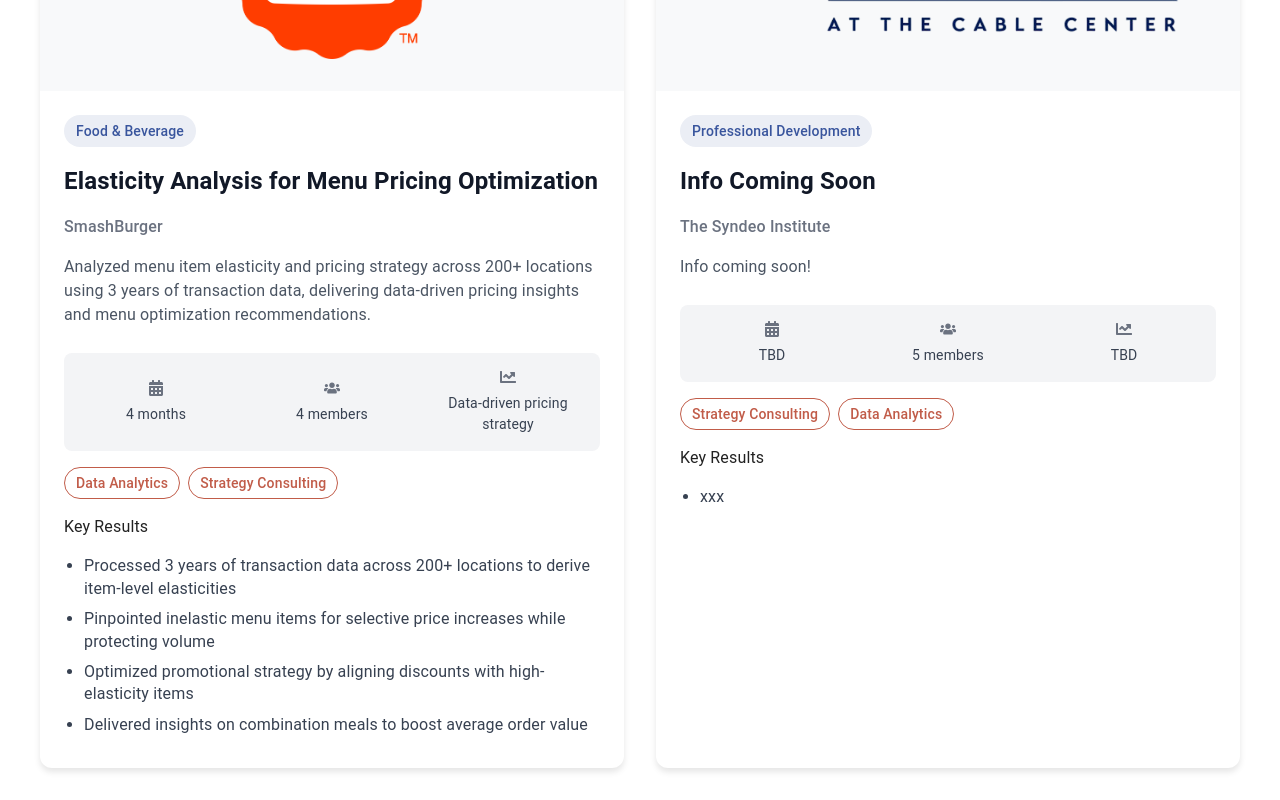
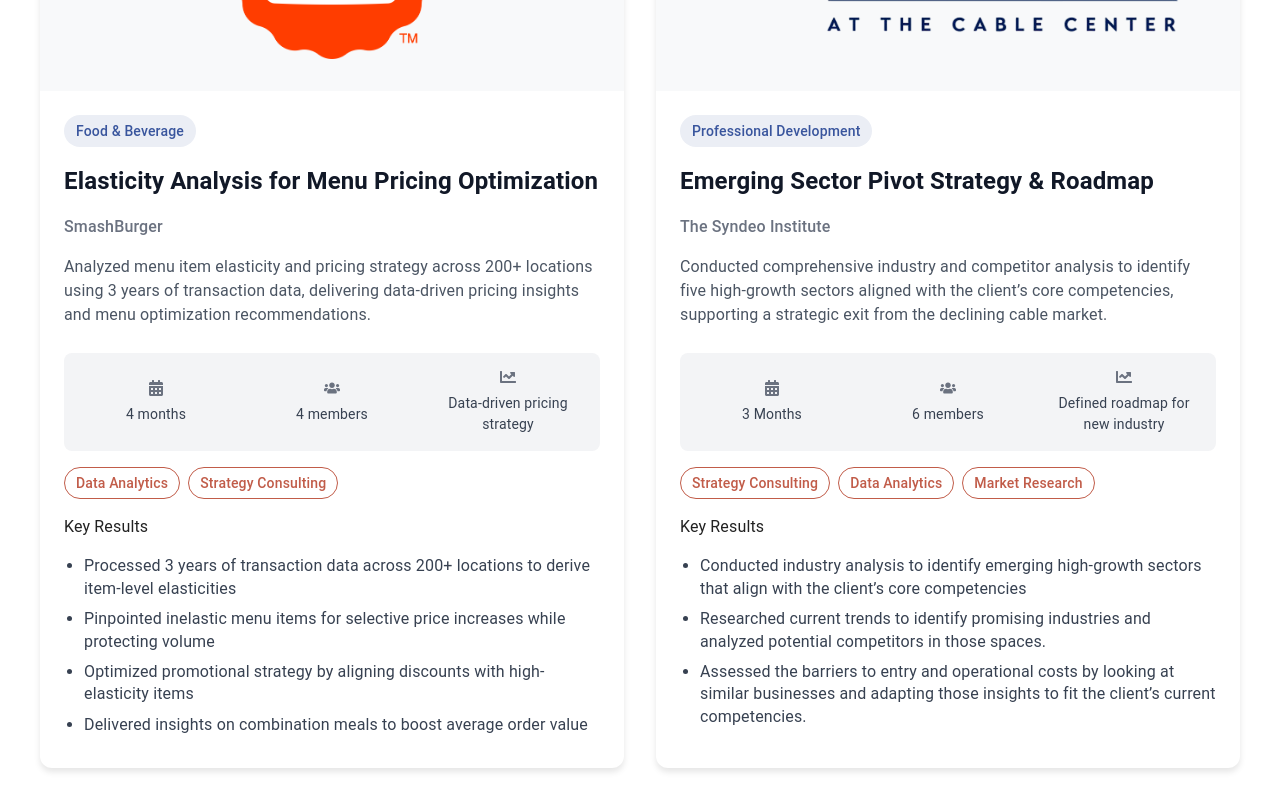
Before and after one commit to artemisconsultingboulder/vc-artemis-ui, a React (Vite) app: page /portfolio in a window 1280 px wide. Shown: the part 1441-2241 px from the top of the page. Built offline with nearby package versions, Linux system fonts and the light colour scheme; no server answers.

Commit message:
syndeo text

```diff
--- a/src/common/PortfolioCard/constants/portfolioCardConstants.ts
+++ b/src/common/PortfolioCard/constants/portfolioCardConstants.ts
@@ -18,3 +18,4 @@ export const DIGITAL_TRANSFORMATION_PROJECT_TYPE =
 export const DATA_ANALYTICS_PROJECT_TYPE = "Data Analytics" as const;
 export const PROCESS_AUTOMATION_PROJECT_TYPE = "Process Automation" as const;
 export const STRATEGY_CONSULTING_PROJECT_TYPE = "Strategy Consulting" as const;
+export const MARKET_RESEARCH_PROJECT_TYPE = "Market Research" as const;
--- a/src/common/PortfolioCard/types/portfolioCardTypes.ts
+++ b/src/common/PortfolioCard/types/portfolioCardTypes.ts
@@ -16,7 +16,8 @@ export type ProjectType =
   | "Digital Transformation"
   | "Data Analytics"
   | "Process Automation"
-  | "Strategy Consulting";
+  | "Strategy Consulting"
+  | "Market Research";
 
 export type ProjectMetrics = {
   duration: string;
--- a/src/pages/PortfolioPage/PortfolioPage.tsx
+++ b/src/pages/PortfolioPage/PortfolioPage.tsx
@@ -5,7 +5,8 @@ import {
   DATA_ANALYTICS_PROJECT_TYPE,
   MACHINE_LEARNING_PROJECT_TYPE,
   FINANCIAL_PLANNING_PROJECT_TYPE,
-  STRATEGY_CONSULTING_PROJECT_TYPE
+  STRATEGY_CONSULTING_PROJECT_TYPE,
+  MARKET_RESEARCH_PROJECT_TYPE
 } from "../../common/PortfolioCard/constants/portfolioCardConstants";
 import type { PortfolioCardProps } from "../../common/PortfolioCard/types/portfolioCardTypes";
 
@@ -89,21 +90,24 @@ const SAMPLE_PROJECTS: PortfolioCardProps[] = [
   {
     image: syndeoLogo,
     companyType: PROFESSIONAL_DEVELOPMENT_COMPANY_TYPE,
-    projectName: "Info Coming Soon",
+    projectName: "Emerging Sector Pivot Strategy & Roadmap",
     companyName: "The Syndeo Institute",
     description:
-      "Info coming soon!",
+      "Conducted comprehensive industry and competitor analysis to identify five high-growth sectors aligned with the client’s core competencies, supporting a strategic exit from the declining cable market.",
     metrics: {
-      duration: "TBD",
-      teamSize: 5,
-      impact: "TBD"
+      duration: "3 Months",
+      teamSize: 6,
+      impact: "Defined roadmap for new industry"
     },
     projectTypes: [
       STRATEGY_CONSULTING_PROJECT_TYPE,
-      DATA_ANALYTICS_PROJECT_TYPE
+      DATA_ANALYTICS_PROJECT_TYPE,
+      MARKET_RESEARCH_PROJECT_TYPE
     ],
     keyResults: [
-      "xxx",
+      "Conducted industry analysis to identify emerging high-growth sectors that align with the client’s core competencies",
+      "Researched current trends to identify promising industries and analyzed potential competitors in those spaces.",
+      "Assessed the barriers to entry and operational costs by looking at similar businesses and adapting those insights to fit the client’s current competencies."
     ]
   }
 ];
```
